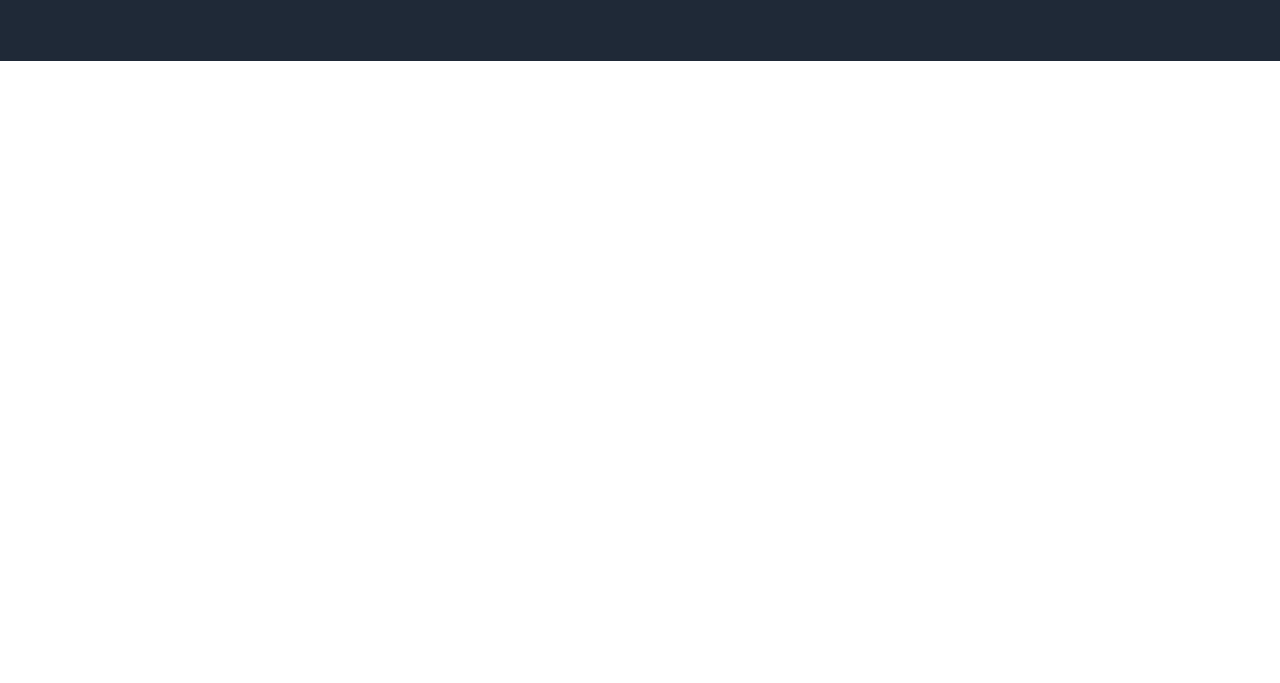
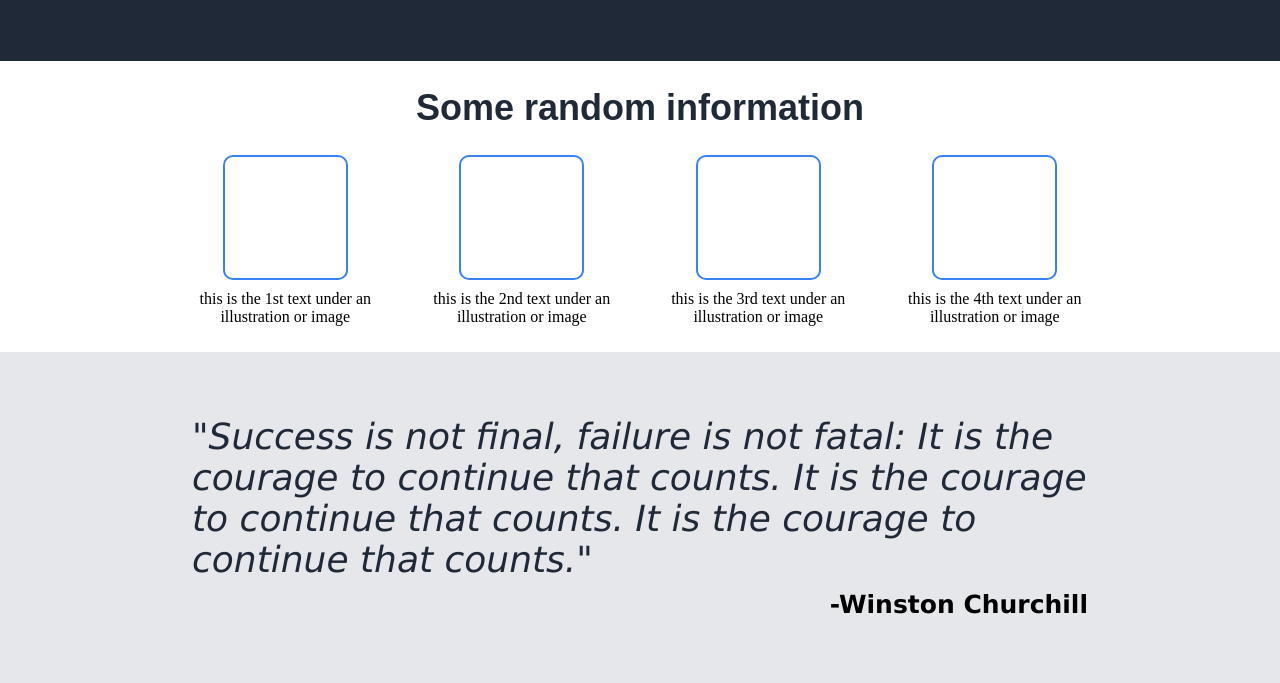
Before and after one commit to YunT96/landing-page-exercise, a plain HTML site: page index.html in a window 1280 px wide. Shown: the part 490-1173 px from the top of the page. Before the commit the page ends 800 px from the top, so only its background shows below. Drawn offline with Linux system fonts and the light colour scheme.

Commit message:
Add Content Section 1 & 2
-Add content section 1 which contains the card row
-Add content section 2 which contains the quote

```diff
--- a/index.html
+++ b/index.html
@@ -24,10 +24,7 @@
         <div class="hero">
             <div class="hero-left">
                 <h1>This website is aweseome</h1>
-                <p>
-                    This website has some subtext that goes here under the main title.
-                    Its a smaller font and the color is lower contrast
-                </p>
+                <p>This website has some subtext that goes here under the main title. Its a smaller font and the color is lower contrast</p>
                 <button>Sign Up</button>
             </div>
             <div class="hero-right">
@@ -35,9 +32,36 @@
             </div>
         </div>
 
-        <div class="content-one"></div>
-        <div class="content-two"></div>
-        <div class="content-three"></div>
+        <div class="content-1">
+            <div class="second-title">
+                <h2>Some random information</h3>
+            </div>
+            <div class="cards">
+                <div class="card-1">
+                    <div class="card-image"></div>
+                    <p>this is the 1st text under an illustration or image</p>
+                </div>
+                <div class="card-2">
+                    <div class="card-image"></div>
+                    <p>this is the 2nd text under an illustration or image</p>
+                </div>
+                <div class="card-3">
+                    <div class="card-image"></div>
+                    <p>this is the 3rd text under an illustration or image</p>
+                </div>
+                <div class="card-4">
+                    <div class="card-image"></div>
+                    <p>this is the 4th text under an illustration or image</p>
+                </div>
+            </div>
+        </div>
+
+        <div class="content-2">
+            <div class="quote"><p>"Success is not final, failure is not fatal: It is the courage to continue that counts. It is the courage to continue that counts. It is the courage to continue that counts."</p></div>
+            <div class="author"><p>-Winston Churchill</p></div>
+        </div>
+
+        <div class="content-3"></div>
 
     </div>
 </body>
--- a/style.css
+++ b/style.css
@@ -4,6 +4,7 @@
     padding: 0;
 }
 
+/* HEADER */
 .header{
     display: flex;
     justify-content: space-between;
@@ -31,6 +32,7 @@ a{
     color: inherit;
 }
 
+/* HERO */
 .hero{
     display: flex;
     justify-content: space-between;
@@ -74,3 +76,63 @@ img{
     width: 100%;
     height: auto;
 }
+
+/* CONTENT 1 */
+.content-1{
+    display: flex;
+    flex-direction: column;
+    align-items: center;
+    padding: 2% 15% 2% 15%;
+}
+
+.second-title h2{
+    font-weight: 800;
+    font-size: 36px;
+    color: #1f2937;
+    font-family: sans-serif;
+}
+
+.cards{
+    display: flex;
+    gap: 50px;
+    margin-top: 3%;
+    justify-content: center;
+}
+
+.cards *{
+    text-align: center;
+    max-width: 250px;
+}
+
+.card-image{
+    width: 125px;
+    height: 125px;
+    border: 2px solid #3882F6;
+    border-radius: 10px;
+    margin: 0 auto;
+    margin-bottom: 10px;
+}
+
+/* CONTENT 2 */
+.content-2{
+    display: flex;
+    flex-direction: column;
+    padding: 5% 15% 5% 15%;
+    background-color: #E5E7EB;
+}
+
+.quote{
+    font-family: 'verdana', sans-serif;
+    font-style: italic;
+    font-weight: 300;
+    font-size: 36px;
+    color: #1F2937;
+    margin-bottom: 10px;
+}
+
+.author{
+    font-family: 'verdana', sans-serif;
+    align-self: flex-end;
+    font-size: 25px;
+    font-weight: 800;
+}
```
